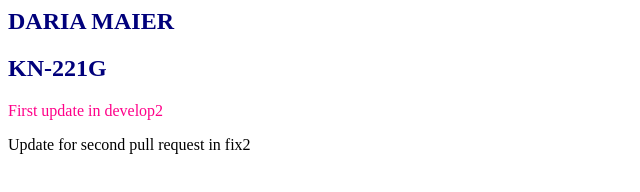
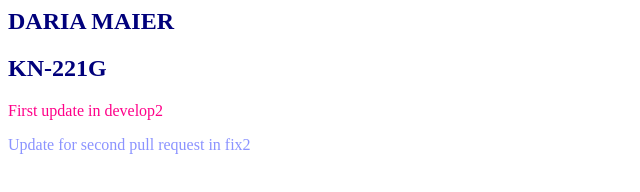
Before and after one commit to daria0104/MyRR_MDV, a plain HTML site: page index.html in a window 1280 px wide. Shown: the whole page, without its empty margins (0-640 px from the left). Drawn offline with Linux system fonts and the light colour scheme.

Commit message:
second update index.html in branch fix2

```diff
--- a/index.html
+++ b/index.html
@@ -10,6 +10,6 @@
     <h2>KN-221G</h2>
 
     <p style="color: #FF0089;">First update in develop2</p>
-    <p>Update for second pull request in fix2</p>
+    <p style="color: #8B93FF;">Update for second pull request in fix2</p>
 </body>
 </html>
```
